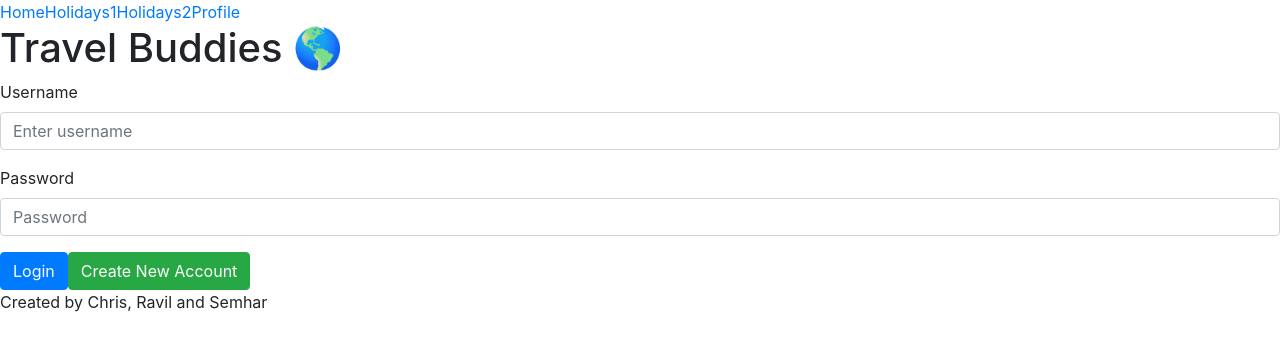
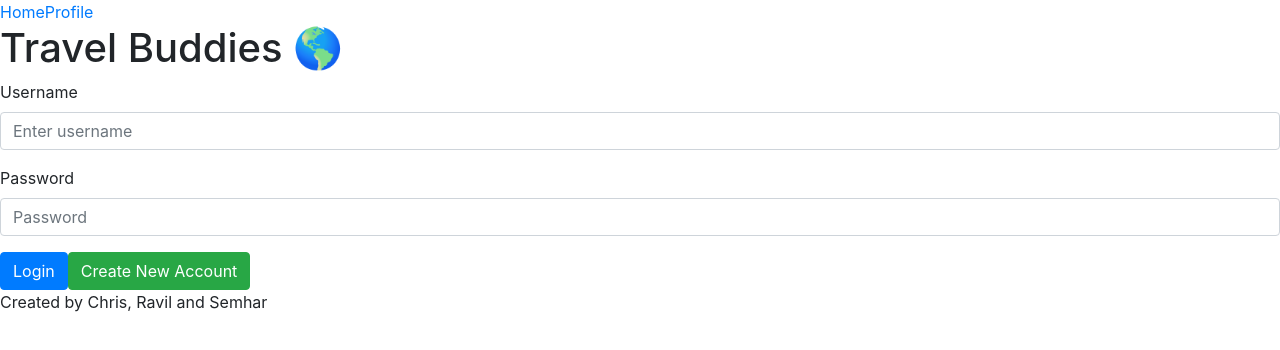
Before and after one commit to ravil-96/travel-buddies, a React app in the folder client/: page / in a window 1280 px wide. Shown: the top 350 px of the page. Built offline with nearby package versions, Linux system fonts and the light colour scheme.

Commit message:
add user holidays list

```diff
--- /dev/null
+++ b/client/src/components/HolidayCards/index.js
@@ -0,0 +1,19 @@
+import React from "react";
+import { Link } from "react-router-dom";
+import { useSelector } from "react-redux";
+function HolidayCards() {
+  let data = [];
+  const holidays = useSelector((state) => state.user.holidays);
+  if (holidays.length > 0) {
+    data = holidays;
+  }
+  const list = data.map((d) => <Link to={`/holidays/${d.id}`}>{d.title}</Link>);
+  return (
+    <>
+      <b>My Holidays</b>
+      {list}
+    </>
+  );
+}
+
+export default HolidayCards;
--- a/client/src/components/index.js
+++ b/client/src/components/index.js
@@ -7,3 +7,4 @@ export { default as MapSearch } from "./MapSearch";
 export { default as Weather } from "./Weather";
 export { default as WeatherIcon } from "./WeatherIcon";
 export { default as NewHolidayButton } from "./NewHolidayButton";
+export { default as HolidayCards } from "./HolidayCards";
--- a/client/src/layout/navbar/index.js
+++ b/client/src/layout/navbar/index.js
@@ -7,12 +7,6 @@ function Navbar() {
       <NavLink exact to="/" activeClassName="current">
         Home
       </NavLink>
-      <NavLink exact to="/holidays/1" activeClassName="current">
-        Holidays1
-      </NavLink>
-      <NavLink exact to="/holidays/2" activeClassName="current">
-        Holidays2
-      </NavLink>
       <NavLink to="/profile" activeClassName="current">
         Profile
       </NavLink>
--- a/client/src/pages/profile/index.js
+++ b/client/src/pages/profile/index.js
@@ -1,5 +1,5 @@
 import React, { useEffect } from "react";
-import { MyMap, NewHolidayButton } from "../../components"
+import { MyMap, NewHolidayButton, HolidayCards } from "../../components"
 import { useDispatch, useSelector } from "react-redux"
 import { loadUserHolidays } from "../../actions"
 
@@ -13,6 +13,7 @@ function Profile() {
   <div>
   <h1>Profile page</h1>
     <NewHolidayButton />
+    <HolidayCards />
     <MyMap />
 
 
--- a/client/src/reducers/userReducer/userSlice.js
+++ b/client/src/reducers/userReducer/userSlice.js
@@ -1,4 +1,4 @@
-const userReducer = (state = { logged_in: false }, action) => {
+const userReducer = (state = { logged_in: false, holidays: []}, action) => {
   switch (action.type) {
     case "SET_ERROR":
         return {
```
